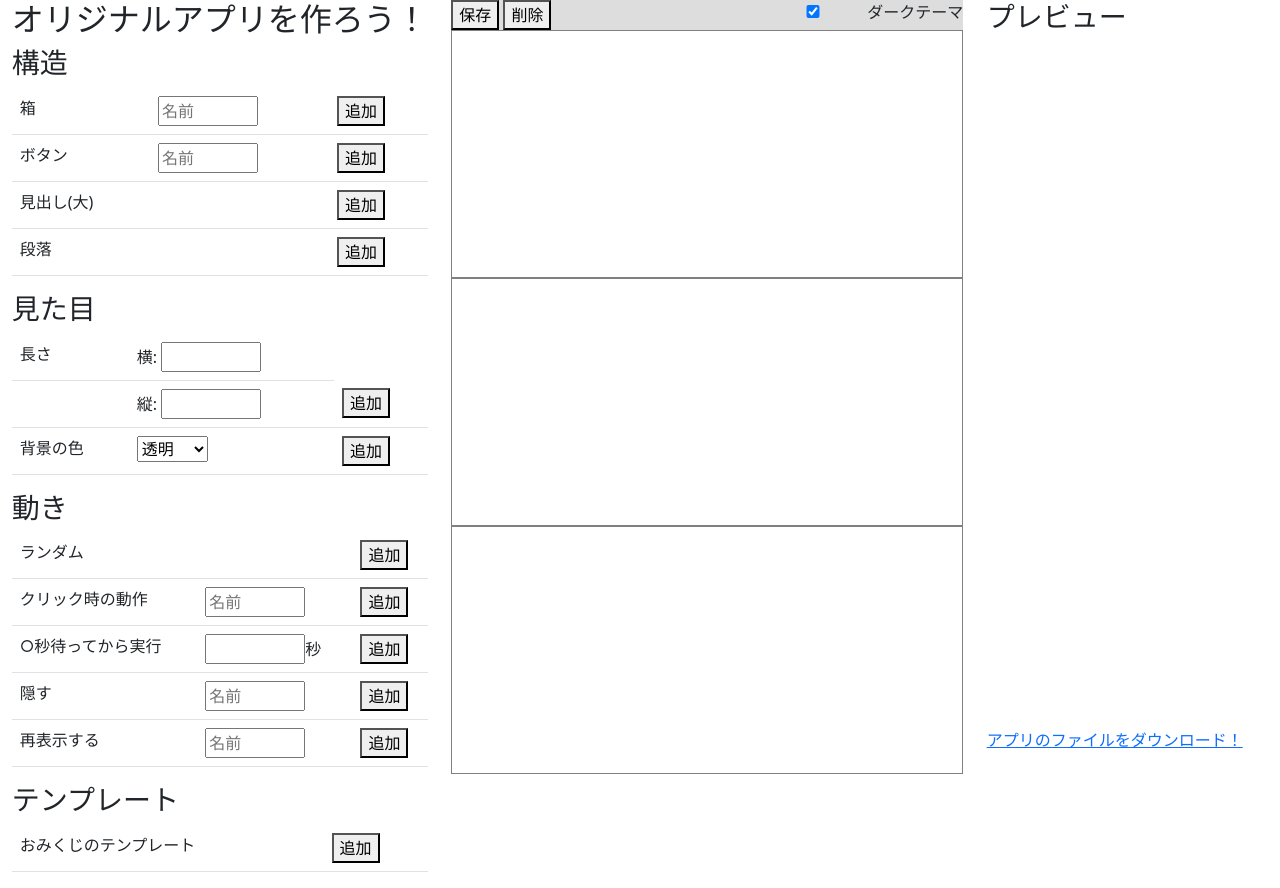
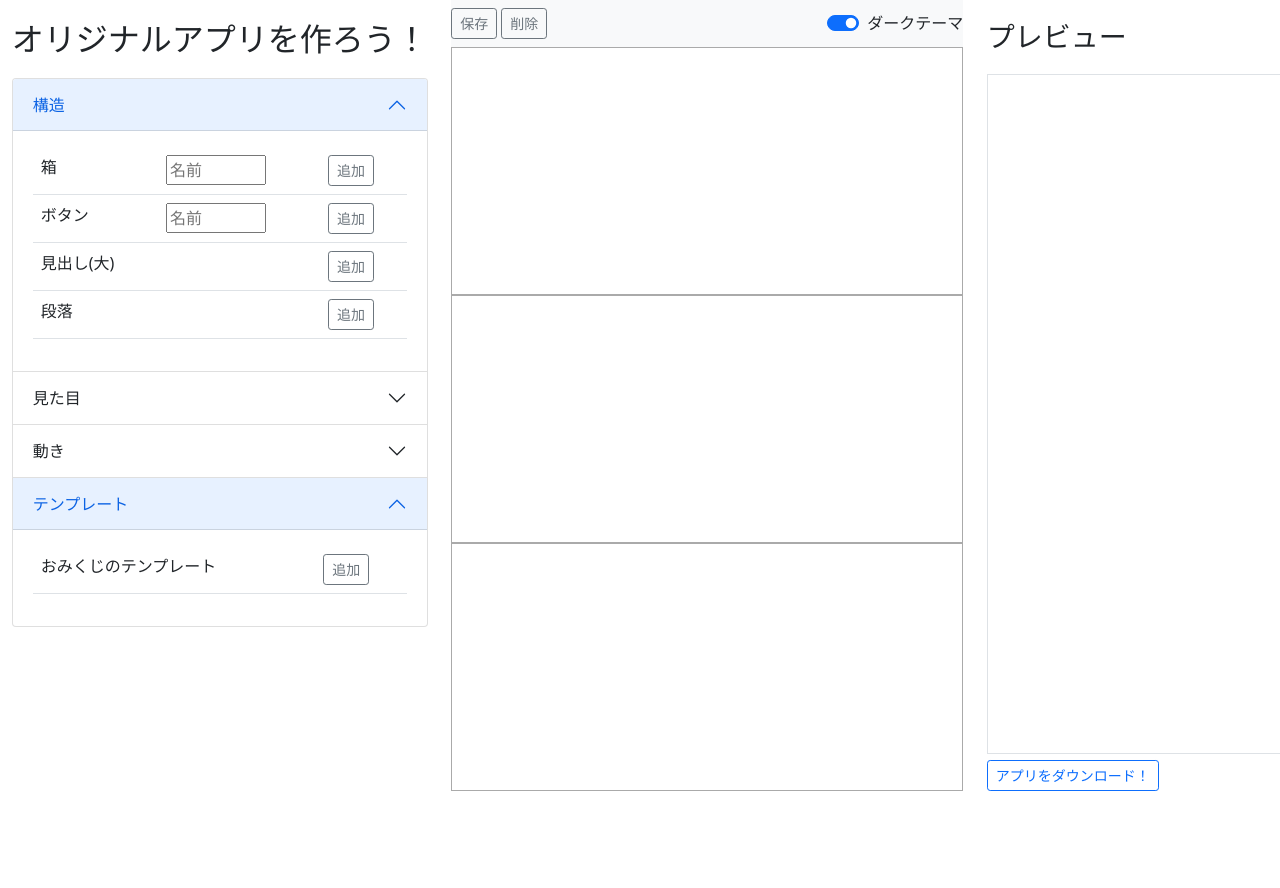
Before and after one commit to ut-code/pwa-maker, a website with bundled scripts: page index.html in a window 1280 px wide. After the commit the page ends 800 px from the top, so only its background shows below. Built offline with nearby package versions, Linux system fonts and the light colour scheme; files whose address does not match are found by name.

Commit message:
bootstrap accordion

```diff
--- a/index.html
+++ b/index.html
@@ -2,6 +2,7 @@
 <html lang="ja">
   <head>
     <meta charset="UTF-8" />
+    <meta name="viewport" content="width=device-width, initial-scale=1.0" />
     <link
       href="https://cdn.jsdelivr.net/npm/bootstrap@5.0.2/dist/css/bootstrap.min.css"
       rel="stylesheet"
@@ -13,23 +14,33 @@
   </head>
   <body>
     <div id="wrapper">
+
+
       <div id="gui-wrapper">
-        <h2 id="editor-title">オリジナルアプリを作ろう！</h2>
-        <h3>構造</h3>
+        <h2 class="title">オリジナルアプリを作ろう！</h2>
+        <div class="accordion" id="accordionExample">
+          <div class="accordion-item">
+            <h2 class="accordion-header" id="headingOne">
+              <button class="accordion-button" type="button" data-bs-toggle="collapse" data-bs-target="#collapseOne" aria-expanded="true" aria-controls="collapseOne">
+                構造
+              </button>
+            </h2>
+            <div id="collapseOne" class="accordion-collapse collapse show" aria-labelledby="headingOne">
+              <div class="accordion-body">
                 <table class="table">
                   <tr>
                     <td>箱</td>
                     <td>
                       <input id="div-input" type="text" placeholder="名前" />
                     </td>
-            <td><button id="div-button">追加</button></td>
+                    <td><button class="btn btn-outline-secondary btn-sm" id="div-button">追加</button></td>
                   </tr>
                   <tr>
                     <td>ボタン</td>
                     <td>
                       <input id="button-input" type="text" placeholder="名前" />
                     </td>
-            <td><button id="button-button">追加</button></td>
+                    <td><button class="btn btn-outline-secondary btn-sm" id="button-button">追加</button></td>
                   </tr>
                   <tr>
                     <td>見出し(大)</td>
@@ -37,7 +48,7 @@
                     <!-- <td>
                       <input type="text" id="h1-input" placeholder="見出し(大)の内容" />
                     </td> -->
-            <td><button id="h1-button">追加</button></td>
+                    <td><button class="btn btn-outline-secondary btn-sm" id="h1-button">追加</button></td>
                   </tr>
                   <tr>
                     <td>段落</td>
@@ -45,10 +56,20 @@
                     <!-- <td>
                       <input type="text" id="para-input" placeholder="段落の内容" />
                     </td> -->
-            <td><button id="para-button">追加</button></td>
+                    <td><button class="btn btn-outline-secondary btn-sm" id="para-button">追加</button></td>
                   </tr>
                 </table>
-        <h3>見た目</h3>
+              </div>
+            </div>
+          </div>
+          <div class="accordion-item">
+            <h2 class="accordion-header" id="headingTwo">
+              <button class="accordion-button collapsed" type="button" data-bs-toggle="collapse" data-bs-target="#collapseTwo" aria-expanded="false" aria-controls="collapseTwo">
+                見た目
+              </button>
+            </h2>
+            <div id="collapseTwo" class="accordion-collapse collapse" aria-labelledby="headingTwo">
+              <div class="accordion-body">
                 <table class="table">
                   <tr>
                     <td>長さ</td>
@@ -57,7 +78,7 @@
                   <tr>
                     <td></td>
                     <td>縦: <input id="height-input" type="text" /></td>
-            <td><button id="wh-button">追加</button></td>
+                    <td><button class="btn btn-outline-secondary btn-sm" id="wh-button">追加</button></td>
                   </tr>
                   </tr>
                   <tr>
@@ -72,74 +93,103 @@
                         <!-- もっと追加 -->
                       </select>
                     </td>
-            <td><button id="color-button">追加</button></td>
+                    <td><button class="btn btn-outline-secondary btn-sm" id="color-button">追加</button></td>
                   </tr>
                 </table>
-
-        <h3>動き</h3>
+              </div>
+            </div>
+          </div>
+          <div class="accordion-item">
+            <h2 class="accordion-header" id="headingThree">
+              <button class="accordion-button collapsed" type="button" data-bs-toggle="collapse" data-bs-target="#collapseThree" aria-expanded="false" aria-controls="collapseThree">
+                動き
+              </button>
+            </h2>
+            <div id="collapseThree" class="accordion-collapse collapse" aria-labelledby="headingThree">
+              <div class="accordion-body">
                 <table class="table">
                   <tr>
                     <td>ランダム</td>
                     <td></td>
                     <!-- 選択肢個数調整はまた考える -->
-            <td><button id="random-button">追加</button></td>
+                    <td><button class="btn btn-outline-secondary btn-sm" id="random-button">追加</button></td>
                   </tr>
                   <tr>
                     <td>クリック時の動作</td>
                     <td>
                       <input type="text" id="onclick-input" placeholder="名前" />
                     </td>
-            <td><button id="onclick-button">追加</button></td>
+                    <td><button class="btn btn-outline-secondary btn-sm" id="onclick-button">追加</button></td>
                   </tr>
                   <tr>
                     <td>○秒待ってから実行</td>
                     <td><input type="text" id="setTimeOut-input" />秒</td>
-            <td><button id="setTimeOut-button">追加</button></td>
+                    <td><button class="btn btn-outline-secondary btn-sm" id="setTimeOut-button">追加</button></td>
                   </tr>
                   <tr>
                     <td>隠す</td>
                     <td>
                       <input type="text" id="hide-input" placeholder="名前" />
                     </td>
-            <td><button id="hide-button">追加</button></td>
+                    <td><button class="btn btn-outline-secondary btn-sm" id="hide-button">追加</button></td>
                   </tr>
                   <tr>
                     <td>再表示する</td>
                     <td>
                       <input type="text" id="show-input" placeholder="名前" />
                     </td>
-            <td><button id="show-button">追加</button></td>
+                    <td><button class="btn btn-outline-secondary btn-sm" id="show-button">追加</button></td>
                   </tr>
                 </table>
-        <h3>テンプレート</h3>
+              </div>
+            </div>
+          </div>
+          <div class="accordion-item">
+            <h2 class="accordion-header" id="headingFour">
+              <button class="accordion-button" type="button" data-bs-toggle="collapse" data-bs-target="#collapseFour" aria-expanded="true" aria-controls="collapseFour">
+                テンプレート
+              </button>
+            </h2>
+            <div id="collapseFour" class="accordion-collapse collapse show" aria-labelledby="headingFour">
+              <div class="accordion-body">
                 <table class="table">
                   <tr>
                     <td>おみくじのテンプレート</td>
-            <td><button id="omikuji-button">追加</button></td>
+                    <td><button class="btn btn-outline-secondary btn-sm" id="omikuji-button">追加</button></td>
                   </tr>
                 </table>
               </div>
+            </div>
+          </div>
+        </div>
+      </div>
+
+
       <div id="editor-wrapper">
-        <div id="editor-menu">
+
+        <div id="editor-menu" class="navbar navbar-light bg-light">
           <span id="button-wrapper">
-            <button id="save-button">保存</button>
-            <button id="remove-button">削除</button>
+            <button class="btn btn-outline-secondary btn-sm" id="save-button">保存</button>
+            <button class="btn btn-outline-secondary btn-sm" id="remove-button">削除</button>
           </span>
 
-          <span id="theme-toggle-wrapper">
-            <input id="theme-toggle" type="checkbox" checked />
-            <label for="theme-toggle">ダークテーマ</label>
-          </span>
+
+          <div id="theme-toggle-wrapper" class="form-check form-switch">
+
+            <input id="theme-toggle" type="checkbox" class="form-check-input" checked />
+            <label for="theme-toggle" class="form-check-label">ダークテーマ</label>
+          </div>
         </div>
         <div id="html-editor" class="editor"></div>
         <div id="css-editor" class="editor"></div>
         <div id="js-editor" class="editor"></div>
       </div>
+
       <div id="preview-box">
-        <h3>プレビュー</h3>
-        <iframe srcdoc="" id="iframe-elem"></iframe>
+        <h3 class="title">プレビュー</h3>
+        <iframe srcdoc="" id="iframe-elem" class="border"></iframe>
         <div>
-          <a href="" id="dl-anchor">アプリのファイルをダウンロード！</a>
+          <a href="" id="dl-anchor" class="btn btn-outline-primary btn-sm">アプリをダウンロード！</a>
         </div>
       </div>
     </div>
--- a/style.css
+++ b/style.css
@@ -1,3 +1,7 @@
+.title {
+  margin: 20px 0;
+}
+
 input {
   width: 100px;
 }
@@ -23,13 +27,13 @@ input {
 #editor-menu {
   display: flex;
   justify-content: space-between;
-  background-color: #ddd;
+  /* background-color: #ddd; */
 }
 
 .editor {
   width: 40vw;
   height: 31vh;
-  border: 1px solid grey;
+  border: 1px solid #aaa;
 }
 
 /* タブ切り替え機能 */
```
Lines whose indentation alone changed are shown as unchanged.
